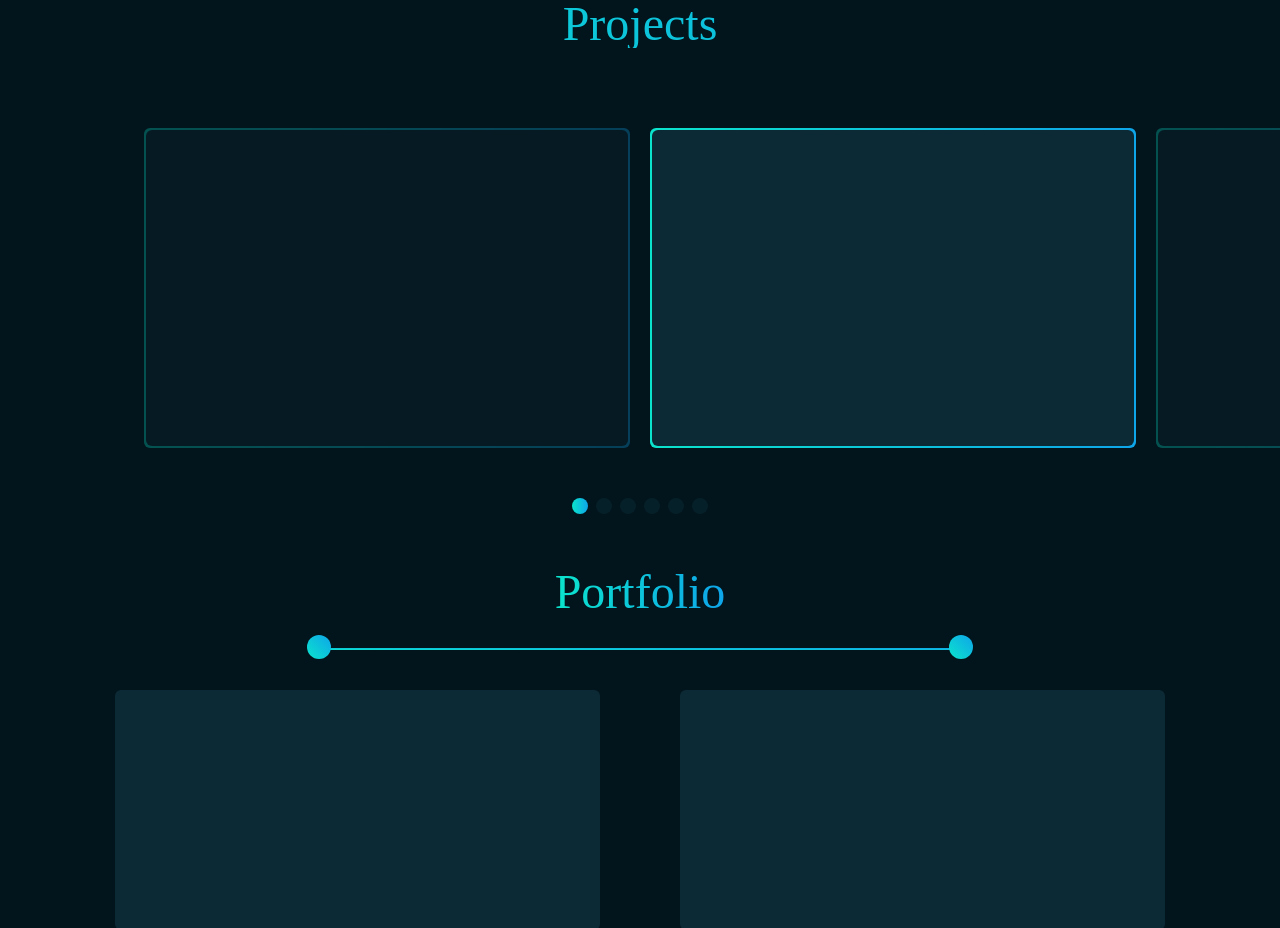
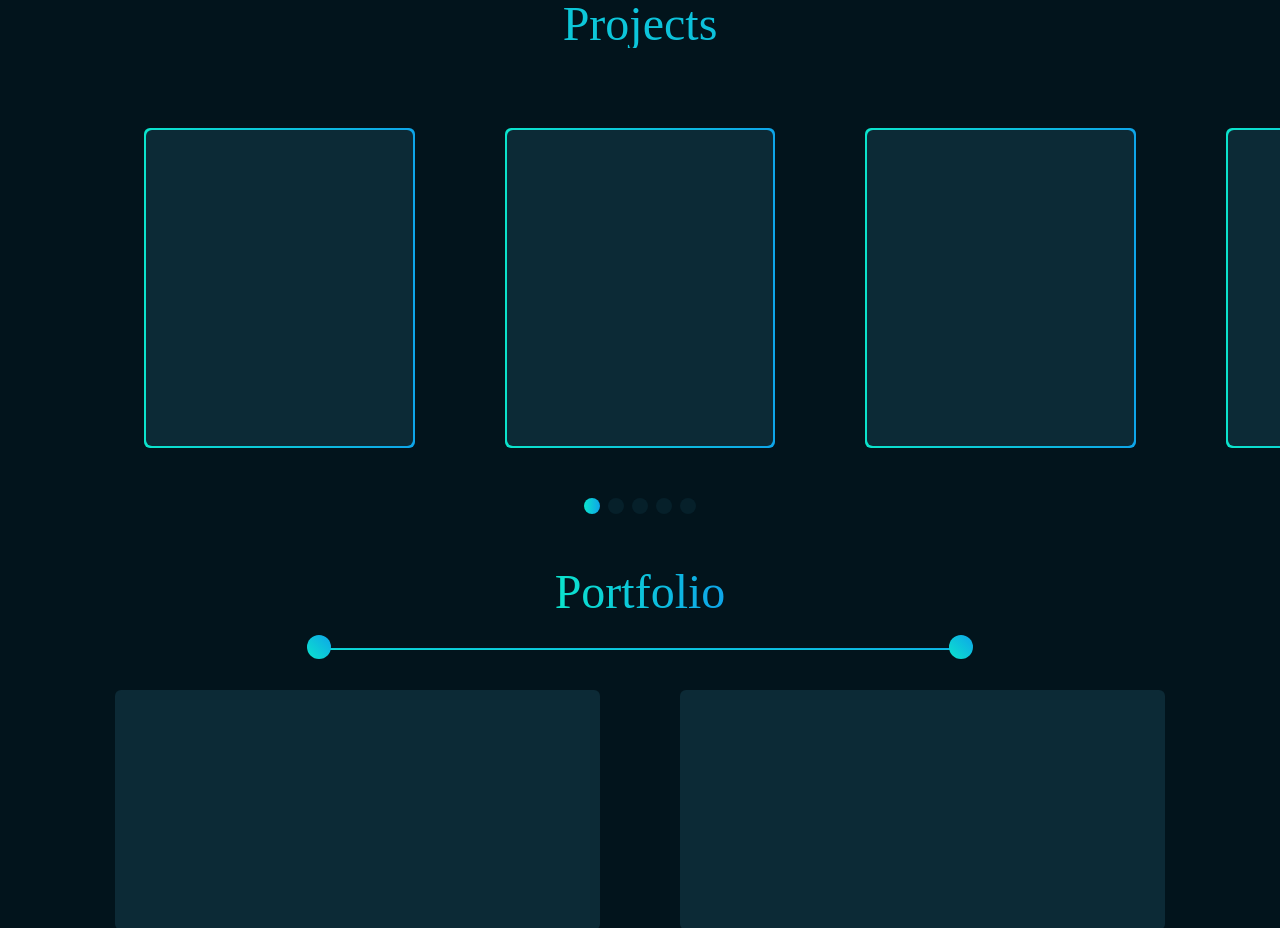
Before and after one commit to hunderaweke/rediet-dagne, a React (Vite) app: page / in a window 1280 px wide. Shown: the part 1220-2148 px from the top of the page. Built offline with nearby package versions, Linux system fonts and the light colour scheme; a web font is replaced by a local one.

Commit message:
updated: size of SwiperSlide and breakpoints

```diff
--- a/src/components/Projects.tsx
+++ b/src/components/Projects.tsx
@@ -7,11 +7,9 @@ import "./pagination.css";
 function Projects() {
   return (
     <>
-      <h1 className="font-brand text-center text-5xl text-transparent bg-clip-text bg-gradient-to-r from-[#0BE4CC] to-sky-500">
-        Projects
-      </h1>
+      <h1 className="header">Projects</h1>
       <Swiper
-        className="w-full px-20 md:px-36 py-20"
+        className="w-full px-10 md:px-36 py-20"
         modules={[Pagination, Autoplay, Parallax, Mousewheel]}
         parallax={{ enabled: true }}
         mousewheel={true}
@@ -19,9 +17,13 @@ function Projects() {
         slidesPerView={1}
         spaceBetween={20}
         breakpoints={{
-          640: {
+          850: {
             slidesPerView: 2,
             spaceBetween: 20,
+          },
+          1200: {
+            slidesPerView: 3,
+            spaceBetween: 90,
           },
         }}
       >
--- a/src/components/pagination.css
+++ b/src/components/pagination.css
@@ -6,14 +6,3 @@
 .swiper-pagination-bullet-active{
     background-image: linear-gradient(to right,#0BE4CC, #0ea5e9);
 }
-.swiper-slide-next{
-    opacity: 100% !important;
-    transition-duration: 1s;
-}
-.swiper-slide{
-    opacity: 30%;
-    transition-duration: 1s;
-}
-.swiper-slide:hover{
-    opacity: 100%;
-}
```
